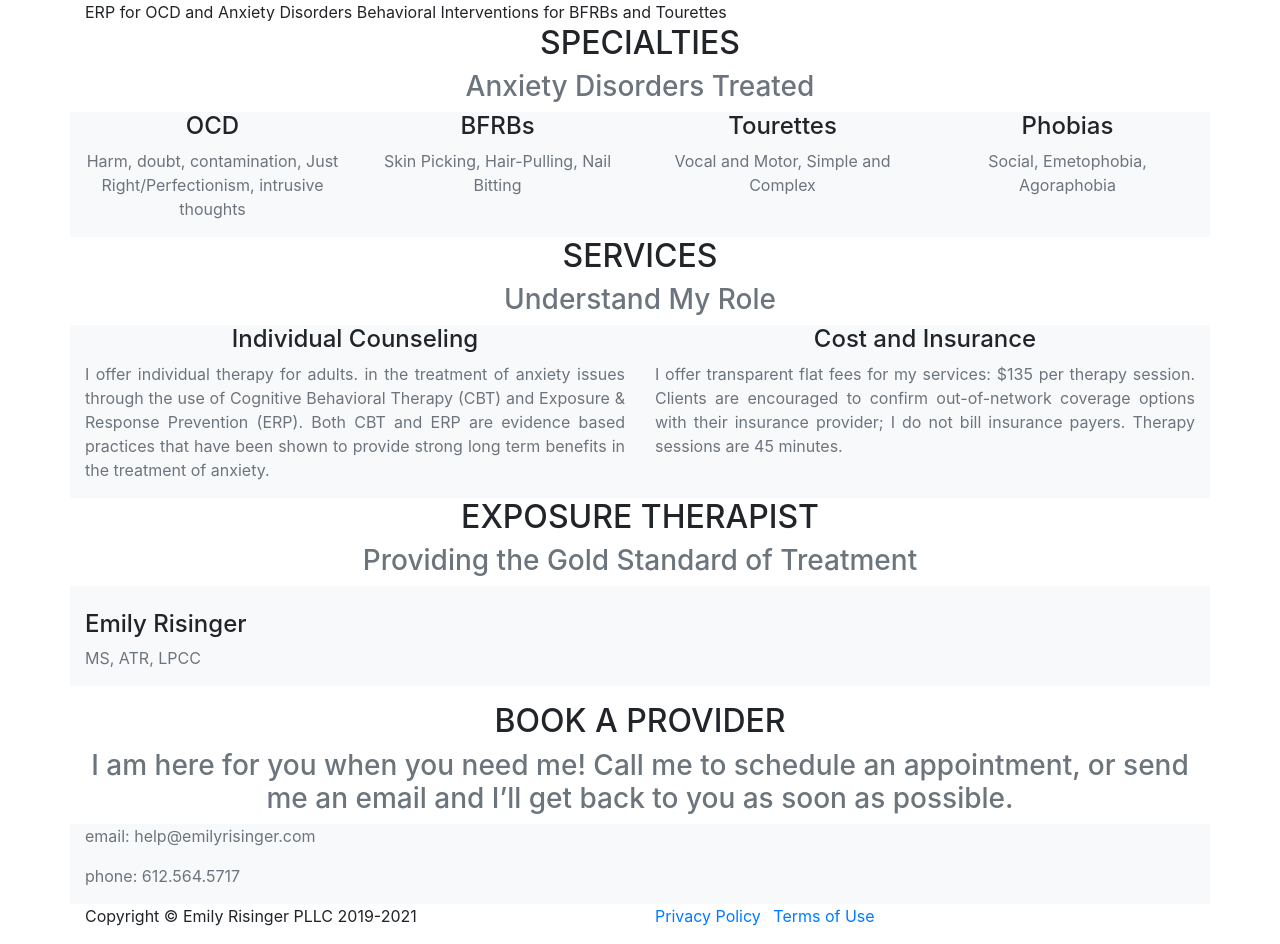
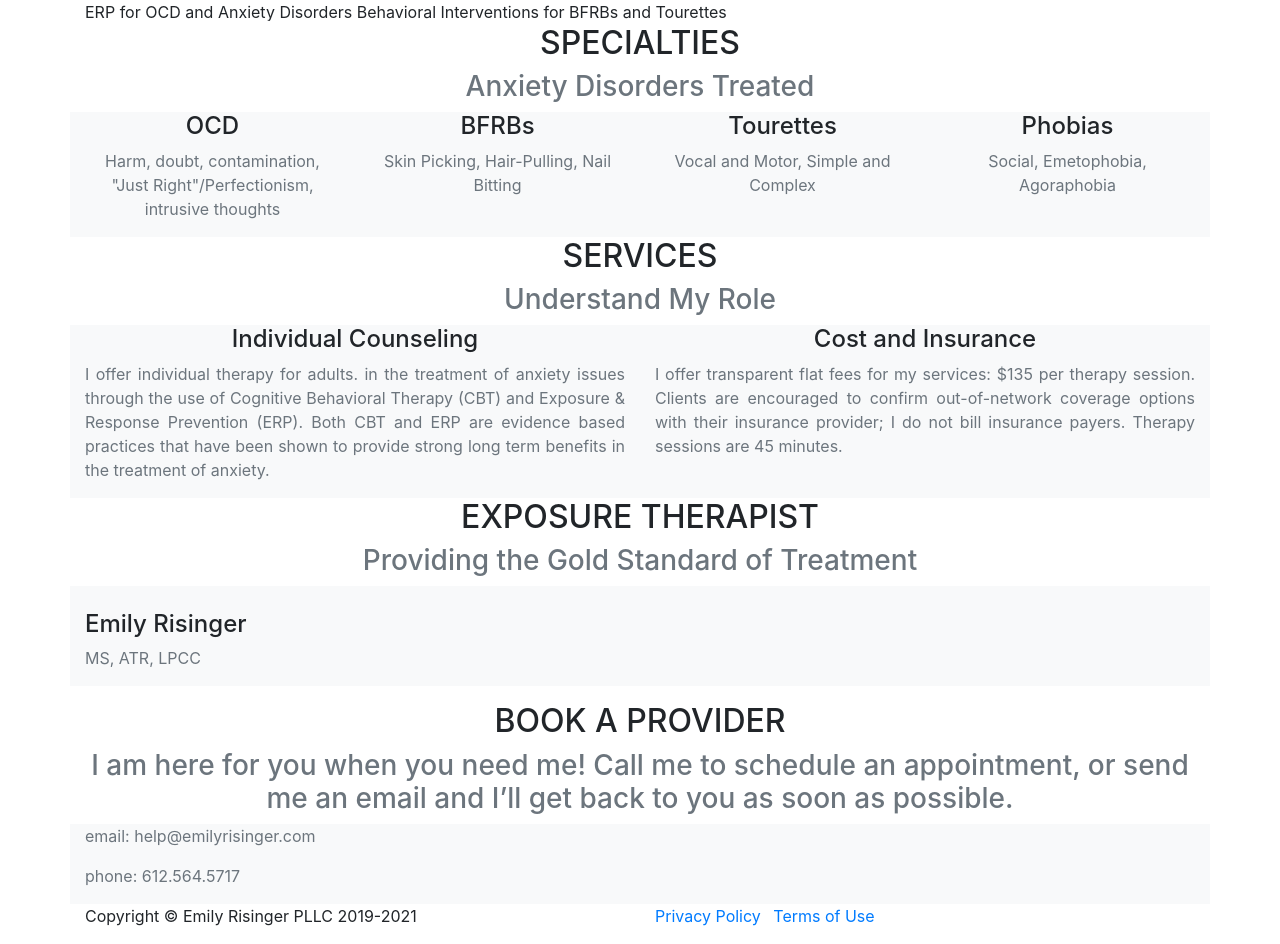
Before and after one commit to emilyrisingerpllc/emilyrisingerpllc.github.io, a Jekyll site: the page built from index.md, in a window 1280 px wide and 944 px high. Built offline with Jekyll 4.4.1, drawn with Linux system fonts in a browser that asks for light colours; nearby versions of some CDN libraries; some web fonts are replaced; library files that are not in the unit come from our copies.

```diff
--- a/_data/default.yml
+++ b/_data/default.yml
@@ -11,7 +11,7 @@ brand:
     subheading: Anxiety Disorders Treated
     specialty:
       - heading: OCD
-        text: Harm, doubt, contamination, Just Right/Perfectionism, intrusive thoughts
+        text: Harm, doubt, contamination, "Just Right"/Perfectionism, intrusive thoughts
       - heading: BFRBs
         text: Skin Picking, Hair-Pulling, Nail Bitting
       - heading: Tourettes
```
